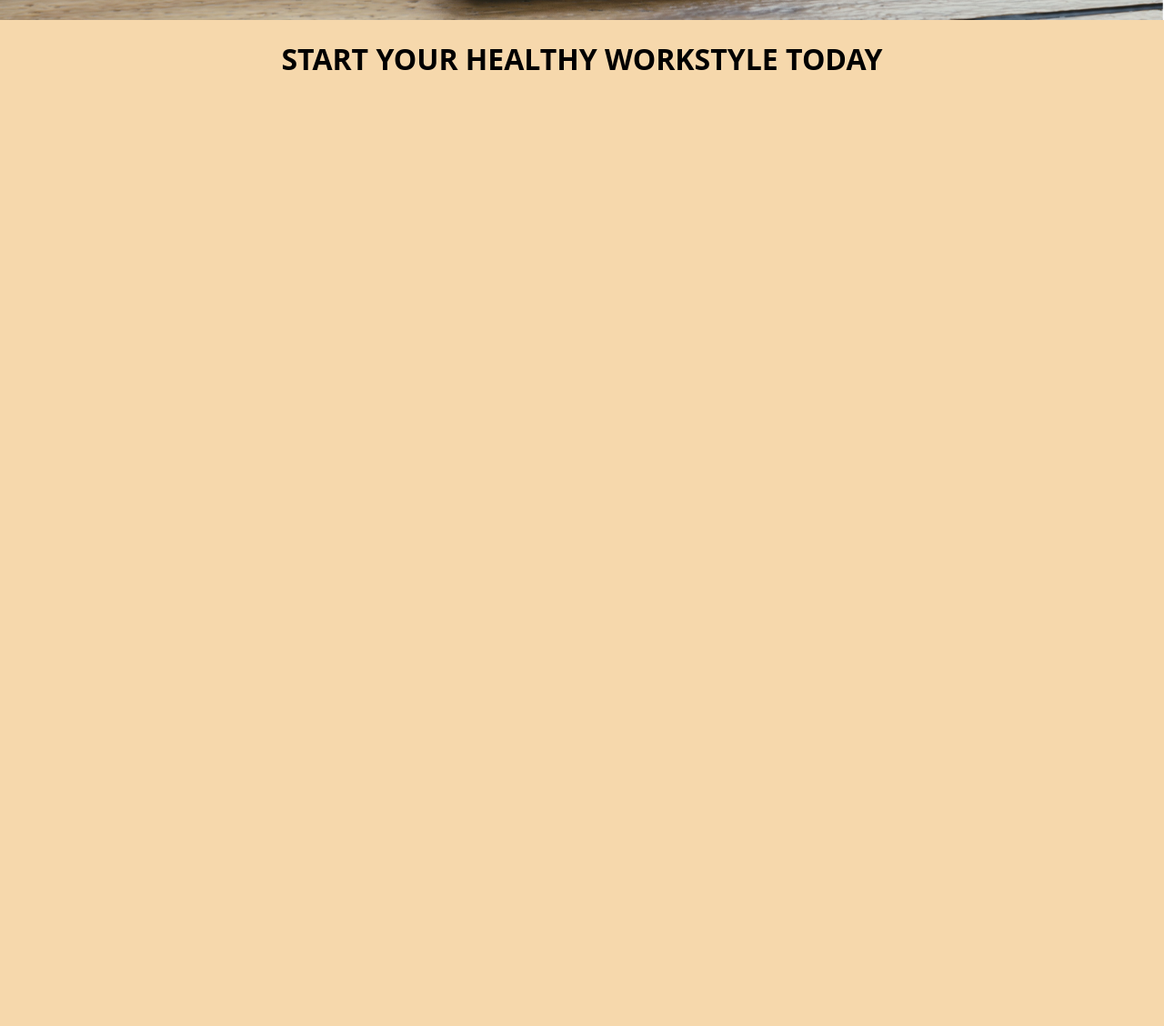
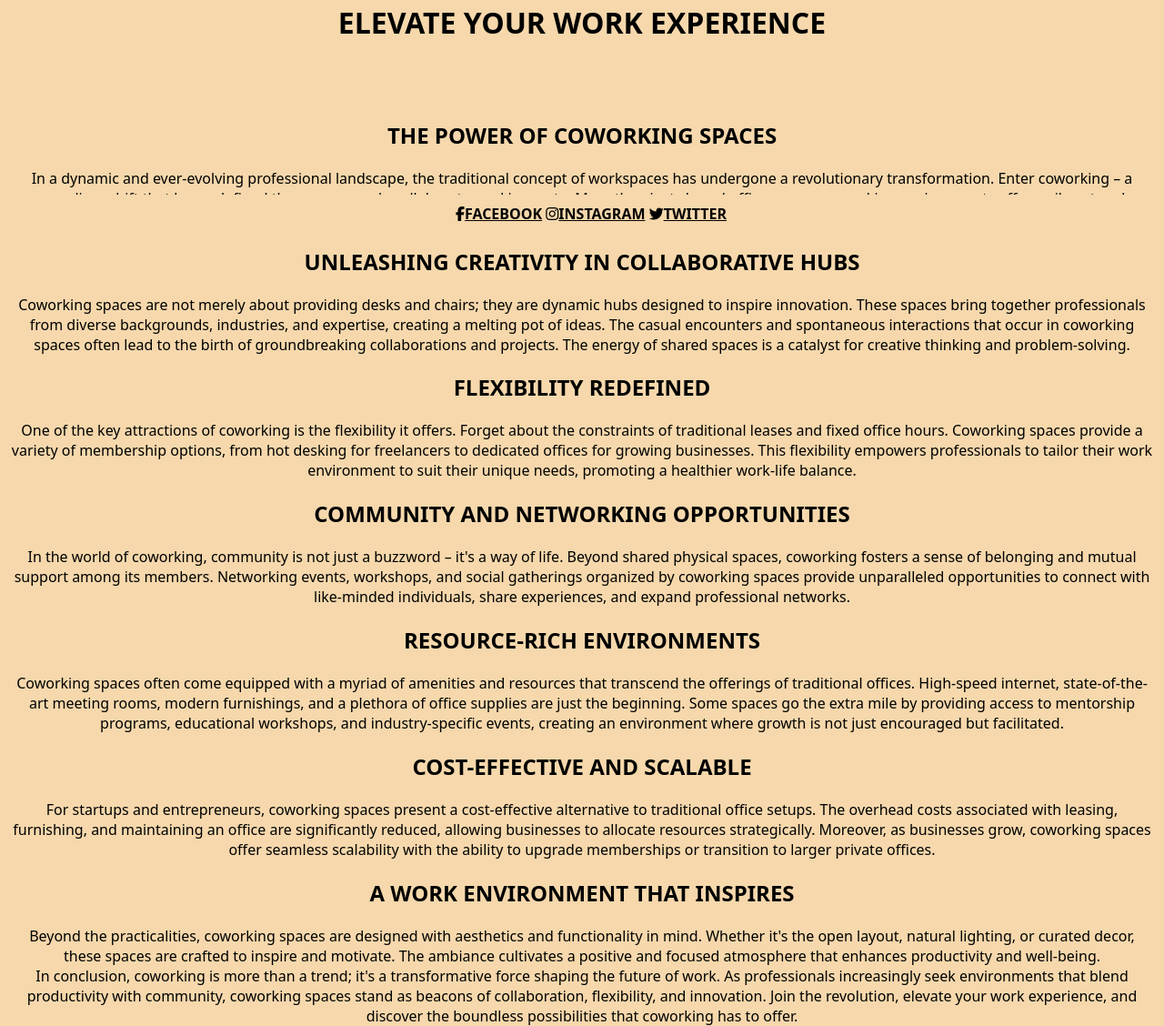
Before and after one commit to Viktor3636/PP1, a plain HTML site: page index.html in a window 1280 px wide. Shown: the part 528-1656 px from the top of the page at 91% size. Drawn offline with Linux system fonts and the light colour scheme.

Commit message:
fixed footer with social links, changed background color on the site.

```diff
--- a/assets/css/style.css
+++ b/assets/css/style.css
@@ -3,12 +3,15 @@ body {
     margin: 0;
     height: 200vh;
     background-color: #f6d8ac;
+    padding: 10px;
 }
 
 h1, h2, h3 {
     text-transform: uppercase;
+    color: black;
 }
 
+                              /*      HEADER      */
 
 header {
     background-color: rgb(250, 250, 250);
@@ -20,39 +23,55 @@ header {
     background-position:center;
     background-repeat:no-repeat;
     height: 500px;
-    margin-top: 50px;
+
+}
+
+#nav-links {
+
 }
 
 
 
-#header-text > h1 {
-    position:relative;
-    text-align: center;
-    bottom: 0;
+                              /*  NAVIGATION BAR  */
+#navigation {
+    position: fixed;
+    width: 100%;
+    background-color: #f6d8ac;
+    top: 0px;
+    height: 100px;
+    z-index: 99;
 }
 
 
-                              /*  NAVIGATION BAR  */
 
-#navigation {
-    position: fixed;
-    width: 100%;
-    background-color: #000000;
-    top: 0px;
-    height: 50px;
+                                            /*        MAIN SECTION            */
+
+
+#main-section {
+    color: black;
+    text-align: center;
+
 }
 
-#nav-links {
-    position: relative;
+                                                 /*         FOOTER          */
+
+footer {
+    position: fixed;
+    bottom: 0;
+    width: 100%;
+    height: 48px;
+    background-color: #f6d8ac;
     text-align: center;
-    font-size: 110%;
-    letter-spacing: 5px;
-    list-style-type: none;
-    text-transform: uppercase;
-    padding-top: 9px;
+    padding-top: 10px;
+
 }
 
-#nav-links > a {
-color: white;
-padding: 5%;;
+        /*        SOCIAL MEDIA LINKS       */
+
+#links > a {
+    position: relative;
+    color: black;
+    z-index: 98;
+    text-transform: uppercase;
+    font-weight: bold;
 }
--- a/index.html
+++ b/index.html
@@ -8,23 +8,98 @@
 <link rel="preconnect" href="https://fonts.googleapis.com">
 <link rel="preconnect" href="https://fonts.gstatic.com" crossorigin>
 <link href="https://fonts.googleapis.com/css2?family=Lato:wght@300&family=Oswald:wght@200;300;400;500;600;700&family=Roboto:wght@100&display=swap" rel="stylesheet">
+<script src="https://kit.fontawesome.com/ec9a388b78.js" crossorigin="anonymous"></script>
 
 <link rel="stylesheet" href="/assets/css/style.css">
 
 </head>
 <body>
 <header>
+
+<nav id="navigation">
+    <h1>start your healthy workstyle today</h1>
+
+    <a id="nav-links" href="index.html">Home</a>
+    <a id="nav-links" href="aboutus.html">About Us</a>
+    <a id="nav-links" href="membership.html">Membership</a>
+</nav>
 </header>
-<nav id="navigation">
-<div id="nav-links">
-    <a href="index.html">Home</a>
-    <a href="aboutus.html">About Us</a>
-    <a href="membership.html">Membership</a>
+
+
+<main id="main-section">
+    <h1>Elevate Your Work Experience</h1>
+    <br>
+    <br>
+
+    <h2>The Power of Coworking Spaces</h2>
+
+<p>
+    In a dynamic and ever-evolving professional landscape, the traditional concept of workspaces has undergone a revolutionary transformation.
+    Enter coworking – a paradigm shift that has redefined the way we work, collaborate, and innovate.
+    More than just shared office spaces, coworking environments offer a vibrant and synergistic ecosystem that fosters creativity, productivity, and a sense of community.
+</p>
+
+<h2>Unleashing Creativity in Collaborative Hubs</h2>
+
+<p>
+    Coworking spaces are not merely about providing desks and chairs; they are dynamic hubs designed to inspire innovation.
+    These spaces bring together professionals from diverse backgrounds, industries, and expertise, creating a melting pot of ideas.
+     The casual encounters and spontaneous interactions that occur in coworking spaces often lead to the birth of groundbreaking collaborations and projects.
+     The energy of shared spaces is a catalyst for creative thinking and problem-solving.
+</p>
+
+<h2>Flexibility Redefined</h2>
+<p>
+     One of the key attractions of coworking is the flexibility it offers.
+     Forget about the constraints of traditional leases and fixed office hours.
+     Coworking spaces provide a variety of membership options, from hot desking for freelancers to dedicated offices for growing businesses.
+     This flexibility empowers professionals to tailor their work environment to suit their unique needs, promoting a healthier work-life balance.
+</p>
+
+<h2>Community and Networking Opportunities</h2>
+<p>
+    In the world of coworking, community is not just a buzzword – it's a way of life.
+    Beyond shared physical spaces, coworking fosters a sense of belonging and mutual support among its members.
+    Networking events, workshops, and social gatherings organized by coworking spaces provide unparalleled opportunities to connect with like-minded individuals,
+    share experiences, and expand professional networks.
+</p>
+
+<h2>Resource-Rich Environments</h2>
+<p>
+    Coworking spaces often come equipped with a myriad of amenities and resources that transcend the offerings of traditional offices.
+    High-speed internet, state-of-the-art meeting rooms, modern furnishings, and a plethora of office supplies are just the beginning.
+    Some spaces go the extra mile by providing access to mentorship programs, educational workshops, and industry-specific events,
+    creating an environment where growth is not just encouraged but facilitated.
+</p>
+
+<h2>Cost-Effective and Scalable</h2>
+<p>
+     For startups and entrepreneurs, coworking spaces present a cost-effective alternative to traditional office setups.
+     The overhead costs associated with leasing, furnishing, and maintaining an office are significantly reduced, allowing businesses to allocate resources strategically.
+     Moreover, as businesses grow, coworking spaces offer seamless scalability with the ability to upgrade memberships or transition to larger private offices.
+</p>
+
+<h2>A Work Environment That Inspires</h2>
+<p>
+   Beyond the practicalities, coworking spaces are designed with aesthetics and functionality in mind.
+   Whether it's the open layout, natural lighting, or curated decor, these spaces are crafted to inspire and motivate.
+   The ambiance cultivates a positive and focused atmosphere that enhances productivity and well-being.
+<br>
+
+   In conclusion, coworking is more than a trend; it's a transformative force shaping the future of work.
+   As professionals increasingly seek environments that blend productivity with community, coworking spaces stand as beacons of collaboration, flexibility, and innovation.
+   Join the revolution, elevate your work experience, and discover the boundless possibilities that coworking has to offer.
+</p>
+
+</main>
+
+<footer>
+    <div id="links">
+    <a target="_blank" href="https://www.facebook.com/"><i class="fa-brands fa-facebook-f"></i>Facebook</a>
+    <a target="_blank" href="https://www.instagram.com/"><i class="fa-brands fa-instagram"></i>Instagram</a>
+    <a target="_blank" href="https://twitter.com/"><i class="fa-brands fa-twitter"></i>Twitter</a>
 </div>
-</nav>
-<div id="header-text">
-    <h1>start your healthy workstyle today</h1>
-</div>
+</footer>
 
 </body>
 </html>
```
